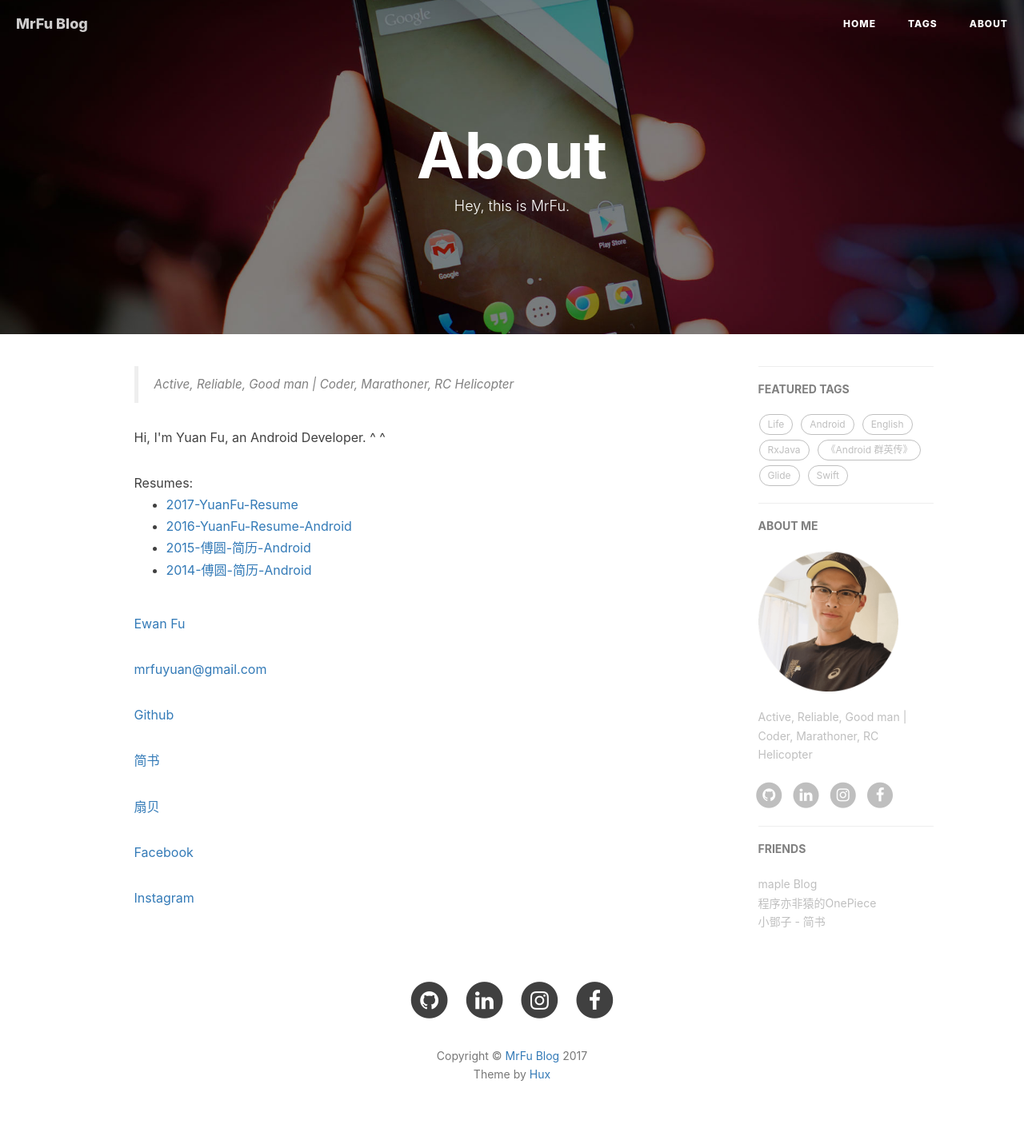
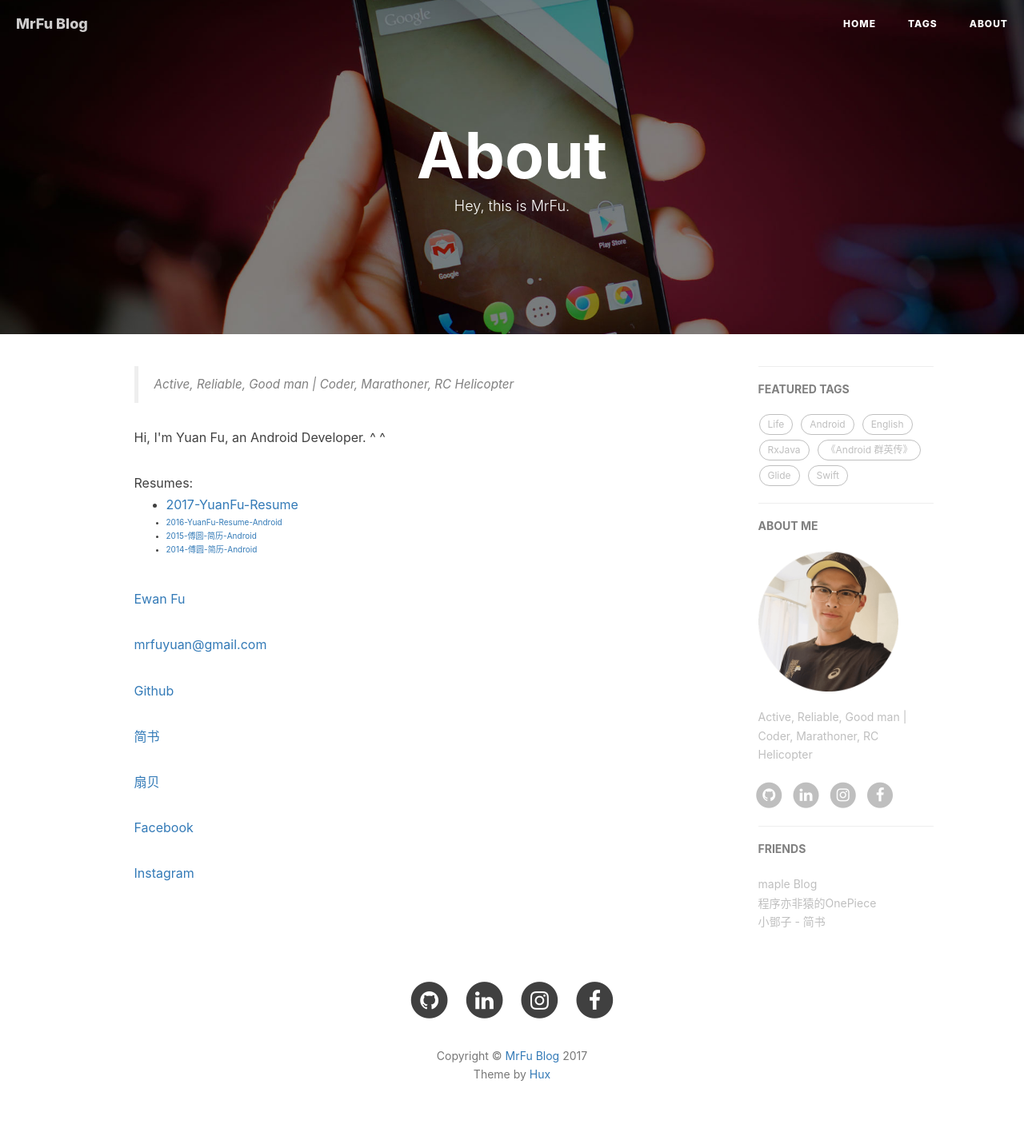
Before and after one commit to MrFuFuFu/mrfufufu.github.io, a Jekyll site: the page built from about.html, in a window 1280 px wide. Shown: the whole page at 80% size. Built offline with Jekyll 4.4.1, drawn with Linux system fonts in a browser that asks for light colours; nearby versions of some CDN libraries; comment, search, counter and statistics services are not loaded.

Commit message:
update resume

```diff
--- a/about.html
+++ b/about.html
@@ -14,10 +14,10 @@
 
     Resumes:
     <ul class="active-list">
-        <li><a href="{{site.baseUrl}}/attach/2017-YuanFu-Resume-October.pdf"> 2017-YuanFu-Resume </a></li>
-        <li><a href="{{site.baseUrl}}/attach/2016-mrfu-Resume-Android.pdf"> 2016-YuanFu-Resume-Android </a></li>
-        <li><a href="{{site.baseUrl}}/attach/2015-mrfu-Resume-Android.pdf"> 2015-傅圆-简历-Android </a></li>
-        <li><a href="{{site.baseUrl}}/attach/2014-mrfu-Resume-Android.pdf"> 2014-傅圆-简历-Android </a></li>
+        <li><a href="{{site.baseUrl}}/attach/2017-YuanFu-Resume-Nov.pdf"> 2017-YuanFu-Resume </a></li>
+        <li style="font-size: 10px;"><a href="{{site.baseUrl}}/attach/2016-mrfu-Resume-Android.pdf"> 2016-YuanFu-Resume-Android </a></li>
+        <li style="font-size: 10px;"><a href="{{site.baseUrl}}/attach/2015-mrfu-Resume-Android.pdf"> 2015-傅圆-简历-Android </a></li>
+        <li style="font-size: 10px;"><a href="{{site.baseUrl}}/attach/2014-mrfu-Resume-Android.pdf"> 2014-傅圆-简历-Android </a></li>
     </ul>
 
     <script type="text/javascript" src="https://platform.linkedin.com/badges/js/profile.js" async defer></script>
```
Also changed, not shown: 3 other files.
